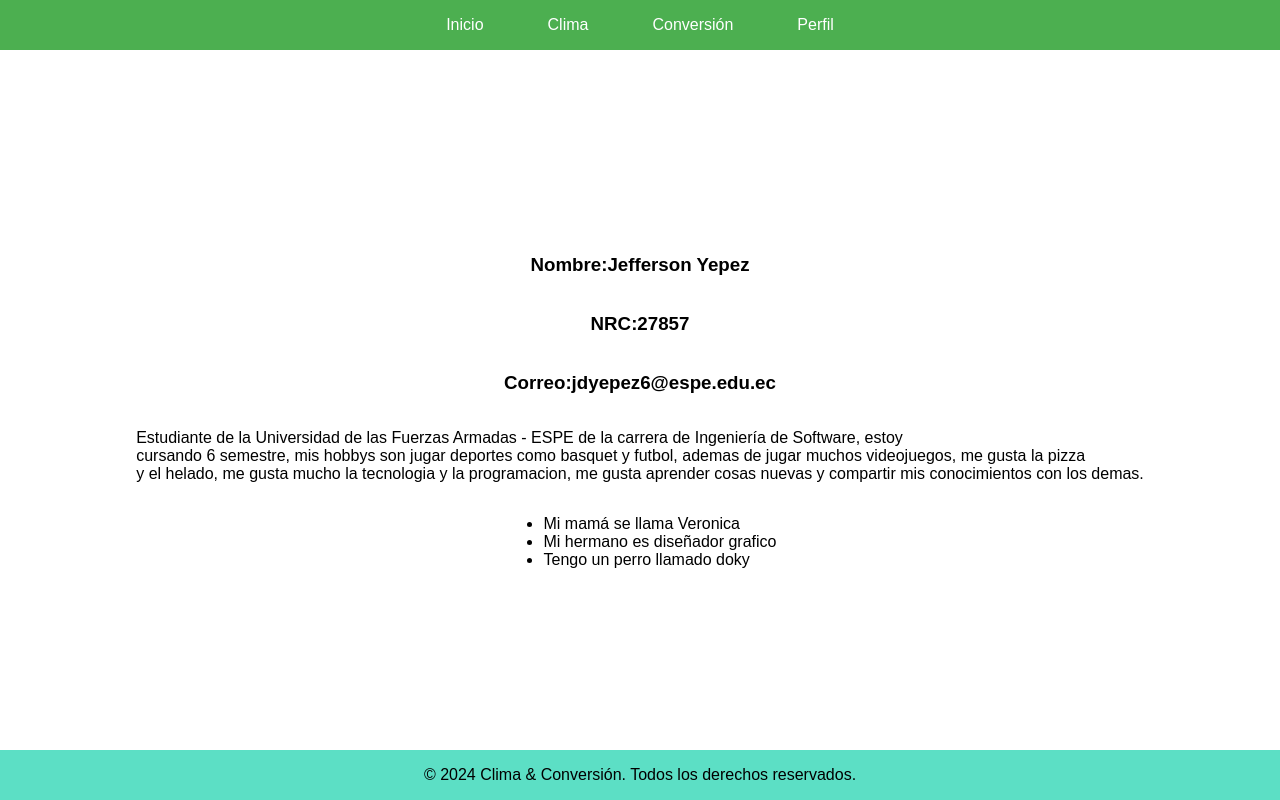
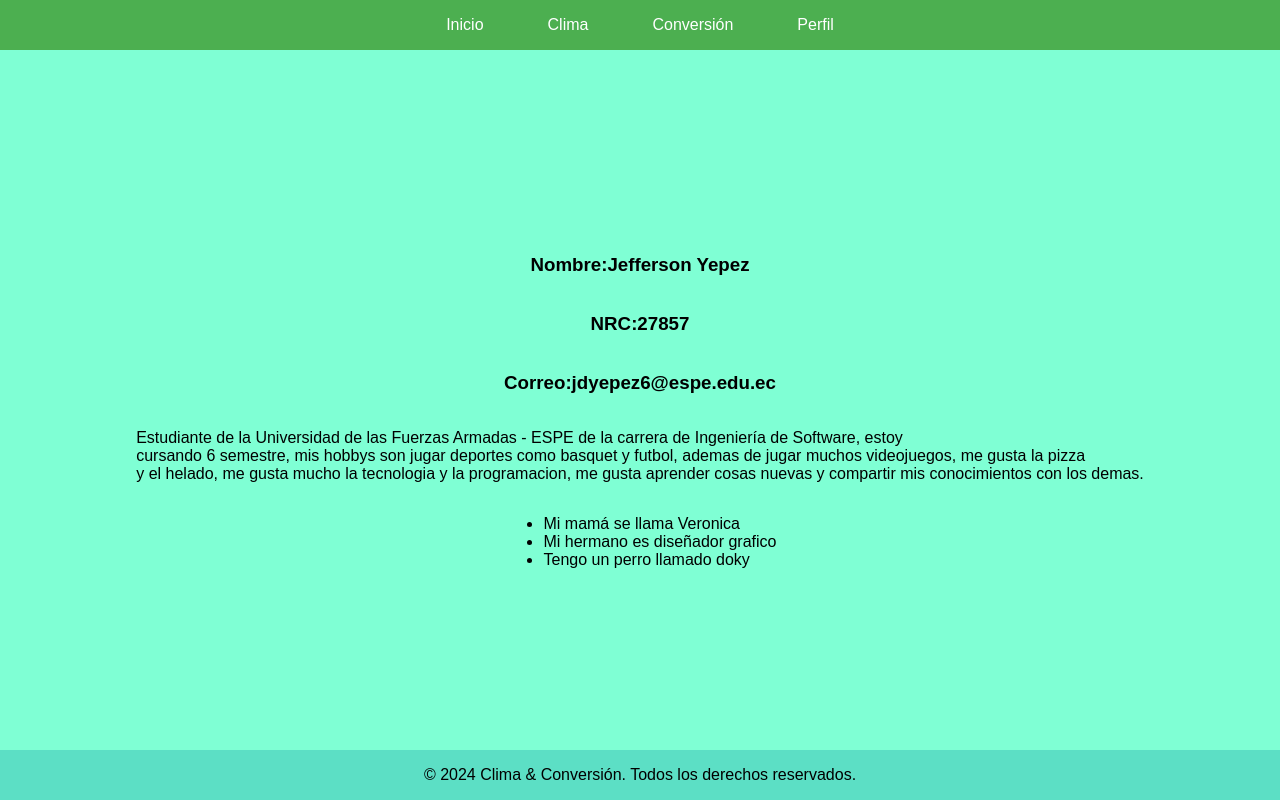
Before and after one commit to Ypz22/ExamenCI-CDPruebas, a website: page public/index.html in a window 1280 px wide. Drawn offline with Linux system fonts and the light colour scheme.

Commit message:
change front

```diff
--- a/public/index.html
+++ b/public/index.html
@@ -31,6 +31,8 @@
             color: white;
         }
 
+        /* Jefferson Yepez */
+
         footer {
             background-color: var(--secondary-color);
             position: absolute;
@@ -47,6 +49,7 @@
             flex-direction: column;
             align-items: center;
             justify-content: center;
+            background-color: aquamarine;
         }
     </style>
 </head>
@@ -70,6 +73,7 @@
             y el helado, me gusta mucho la tecnologia y la programacion, me gusta aprender cosas nuevas y compartir mis
             conocimientos con los demas.
         </p>
+        <!-- Jefferson Yepez -->
         <ul>
             <li>Mi mamá se llama Veronica</li>
             <li>Mi hermano es diseñador grafico</li>
```
